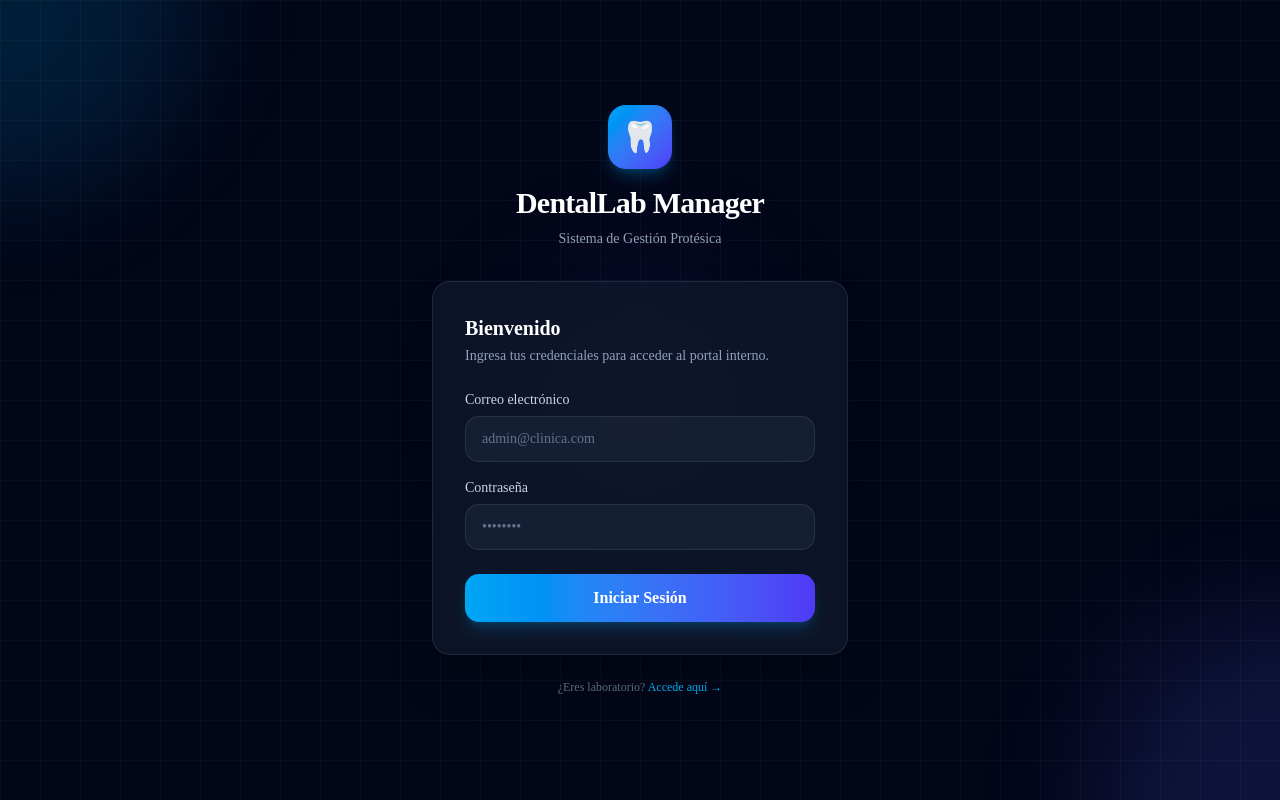
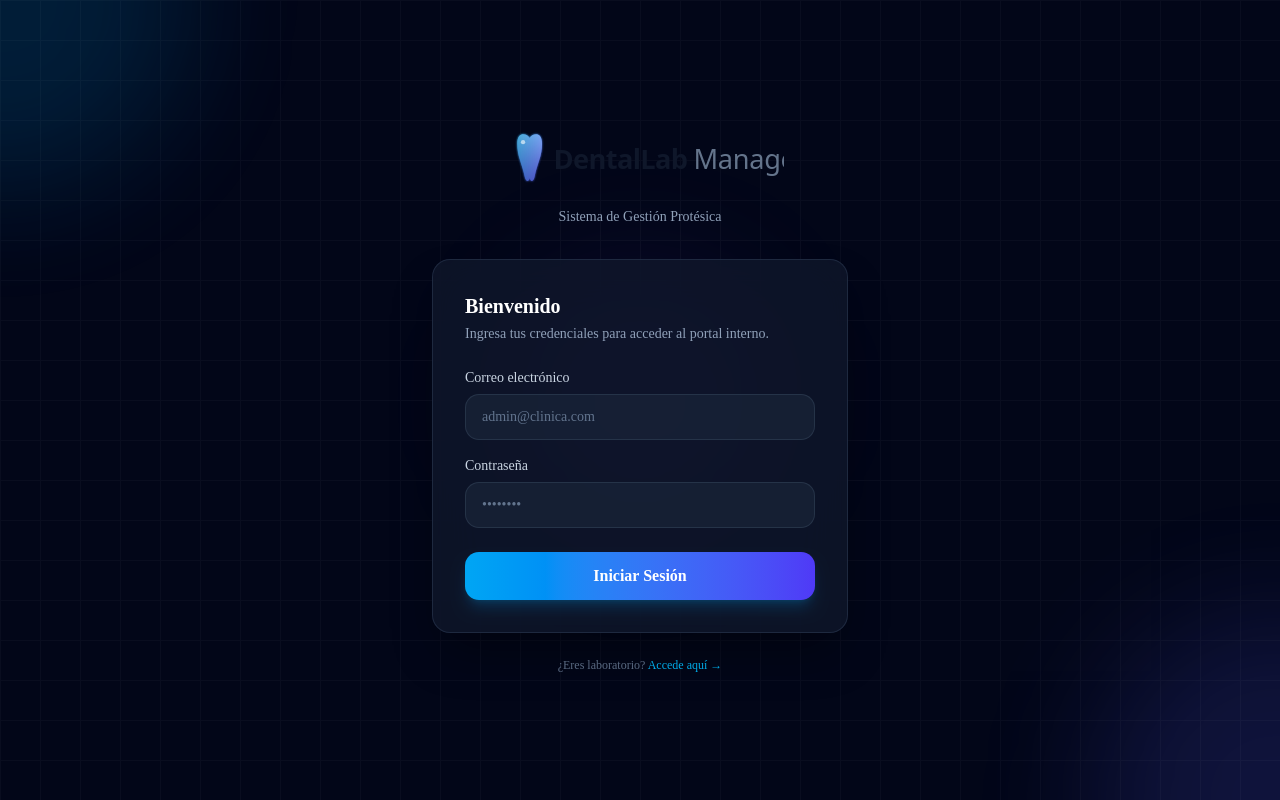
Before and after one commit to Gadiel-Bot09/dentallab, a Next.js app: page /login in a window 1280 px wide. Built offline with nearby package versions, Linux system fonts and the light colour scheme.

Commit message:
feat: design and integrate brand logo and favicon

```diff
--- a/src/app/(interno)/_components/Sidebar.tsx
+++ b/src/app/(interno)/_components/Sidebar.tsx
@@ -37,14 +37,8 @@ export default function Sidebar({ userRol }: { userRol: UserRol }) {
   return (
     <aside className="hidden md:flex md:flex-col w-64 bg-slate-900 border-r border-slate-800 shrink-0">
       {/* Brand */}
-      <div className="flex items-center gap-3 px-6 py-5 border-b border-slate-800">
-        <div className="w-9 h-9 rounded-xl bg-gradient-to-br from-sky-500 to-indigo-600 flex items-center justify-center shadow-lg shadow-sky-500/20 shrink-0">
-          <span className="text-lg">🦷</span>
-        </div>
-        <div className="min-w-0">
-          <p className="font-bold text-white text-sm leading-tight truncate">DentalLab</p>
-          <p className="text-slate-500 text-xs truncate">Manager</p>
-        </div>
+      <div className="flex items-center justify-center px-4 py-5 border-b border-slate-800">
+        <img src="/logo.svg" alt="DentalLab Manager" className="h-9 w-auto" />
       </div>
 
       {/* Role badge */}
--- a/src/app/externo/login/page.tsx
+++ b/src/app/externo/login/page.tsx
@@ -37,11 +37,9 @@ export default function ExternoLoginPage() {
 
       <div className="relative w-full max-w-md px-4">
         <div className="text-center mb-8">
-          <div className="inline-flex items-center justify-center w-16 h-16 rounded-2xl bg-gradient-to-br from-violet-500 to-indigo-600 mb-4 shadow-lg shadow-violet-500/25">
-            <span className="text-3xl">🔬</span>
-          </div>
+          <img src="/logo.svg" alt="DentalLab Manager" className="h-16 w-auto mx-auto mb-4" />
           <h1 className="text-3xl font-bold text-white tracking-tight">Portal Laboratorio</h1>
-          <p className="mt-2 text-slate-400 text-sm">DentalLab Manager · Acceso externo</p>
+          <p className="mt-2 text-slate-400 text-sm">Acceso externo</p>
         </div>
 
         <div className="bg-slate-900/80 backdrop-blur-xl border border-slate-700/50 rounded-2xl p-8 shadow-2xl shadow-black/40">
--- a/src/app/layout.tsx
+++ b/src/app/layout.tsx
@@ -17,6 +17,7 @@ export const metadata: Metadata = {
     template: '%s — DentalLab Manager',
     default: 'DentalLab Manager',
   },
+  applicationName: 'DentalLab Manager',
   description:
     'Sistema de Gestión Protésica para centros odontológicos. Gestiona órdenes de servicio, inventario, laboratorios y trazabilidad completa.',
   keywords: ['odontología', 'prótesis dental', 'laboratorio dental', 'gestión odontológica'],
--- a/src/app/login/page.tsx
+++ b/src/app/login/page.tsx
@@ -30,10 +30,7 @@ export default function LoginPage() {
       <div className="relative w-full max-w-md px-4">
         {/* Logo / Brand */}
         <div className="text-center mb-8">
-          <div className="inline-flex items-center justify-center w-16 h-16 rounded-2xl bg-gradient-to-br from-sky-500 to-indigo-600 mb-4 shadow-lg shadow-sky-500/25">
-            <span className="text-3xl">🦷</span>
-          </div>
-          <h1 className="text-3xl font-bold text-white tracking-tight">DentalLab Manager</h1>
+          <img src="/logo.svg" alt="DentalLab Manager" className="h-16 w-auto mx-auto mb-4" />
           <p className="mt-2 text-slate-400 text-sm">Sistema de Gestión Protésica</p>
         </div>
 
```
Also changed, not shown: public/logo.svg (added), src/app/icon.svg (added).
